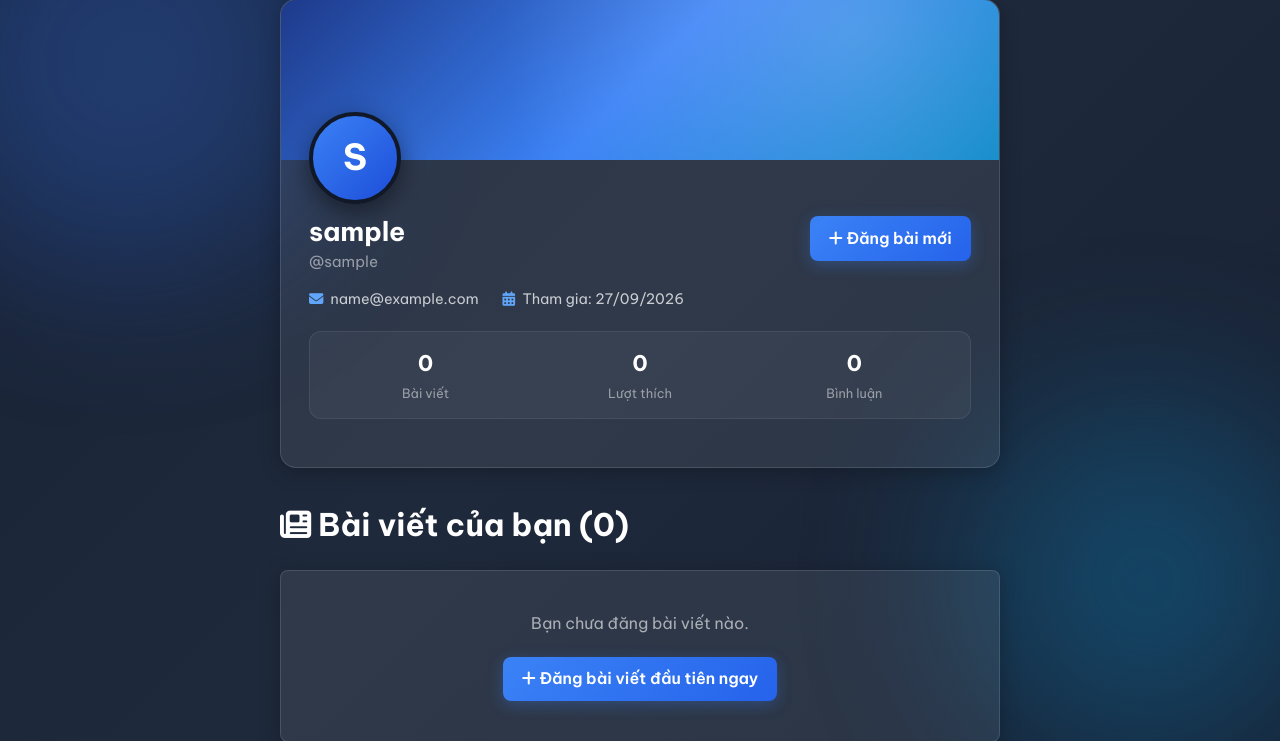
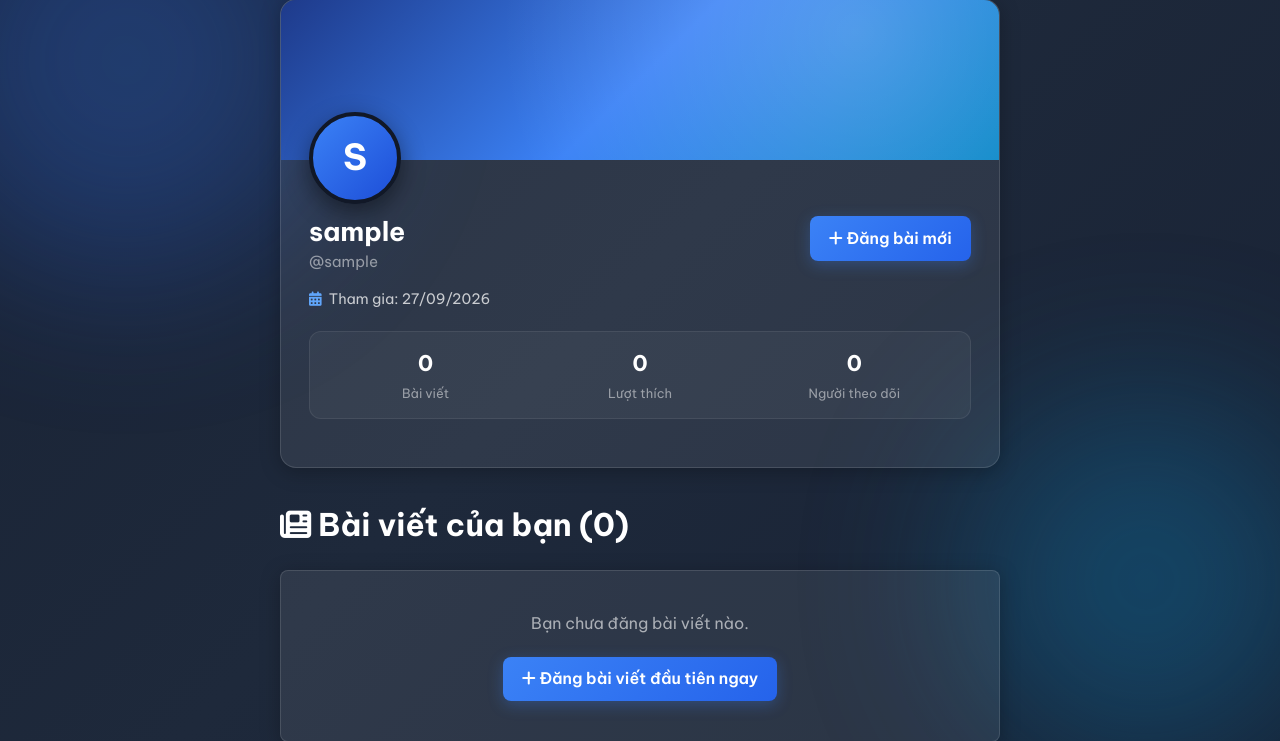
Before and after one commit to duchoai039-ctrl/24CT1-NGUYENBAHOAIDUC, a Django app: page /profile/ in a window 1280 px wide. Shown: the part 80-821 px from the top of the page. Run offline with Django 4.2, Linux system fonts and the light colour scheme; the visitor is signed in with stand-in values (Sample User, id 1); data comes from the database, SQL or seed files in the repository; both versions use the stored data as it was after the commit; data that the repository does not hold is empty.

Commit message:
Thay Binh luan bang Nguoi theo doi va bo email trang ca nhan

```diff
--- a/Blog/devBlog/models.py
+++ b/Blog/devBlog/models.py
@@ -63,3 +63,23 @@ class Comment(models.Model):
 
     def __str__(self):
         return self.author.username + ': ' + self.content[:30]
+
+
+class Follow(models.Model):
+    follower = models.ForeignKey(
+        User,
+        on_delete=models.CASCADE,
+        related_name='following'
+    )
+    following = models.ForeignKey(
+        User,
+        on_delete=models.CASCADE,
+        related_name='followers'
+    )
+    created_at = models.DateTimeField(auto_now_add=True)
+
+    class Meta:
+        unique_together = ('follower', 'following')
+
+    def __str__(self):
+        return f'{self.follower.username} follows {self.following.username}'
--- a/Blog/devBlog/templates/devBlog/profile.html
+++ b/Blog/devBlog/templates/devBlog/profile.html
@@ -27,10 +27,6 @@
 
       <div class="profile-details-grid">
         <div class="profile-detail-item">
-          <i class="fa-solid fa-envelope"></i>
-          <span>{{ user.email }}</span>
-        </div>
-        <div class="profile-detail-item">
           <i class="fa-solid fa-calendar-days"></i>
           <span>Tham gia: {{ user.date_joined|date:"d/m/Y" }}</span>
         </div>
@@ -47,8 +43,8 @@
           <span class="stat-label">Lượt thích</span>
         </div>
         <div class="profile-stat-box">
-          <span class="stat-number">{{ total_comments }}</span>
-          <span class="stat-label">Bình luận</span>
+          <span class="stat-number">{{ follower_count }}</span>
+          <span class="stat-label">Người theo dõi</span>
         </div>
       </div>
 
--- a/Blog/devBlog/views.py
+++ b/Blog/devBlog/views.py
@@ -1,7 +1,7 @@
 from django.shortcuts import render, get_object_or_404, redirect
 from django.contrib.auth.models import User
 from django.contrib.auth import authenticate, login, logout
-from .models import Post, Tag, UserProfile
+from .models import Post, Tag, UserProfile, Follow
 from .forms import RegisterForm
 from django.contrib.auth.decorators import login_required
 from django.db.models import Q
@@ -202,13 +202,13 @@ def profile(request):
     ).order_by('-created_at')
 
     total_likes_received = sum(post.total_likes() for post in posts)
-    total_comments_received = sum(post.total_comments() for post in posts)
+    follower_count = Follow.objects.filter(following=request.user).count()
     user_profile, _ = UserProfile.objects.get_or_create(user=request.user)
 
     return render(request, 'devBlog/profile.html', {
         'posts': posts,
         'total_likes': total_likes_received,
-        'total_comments': total_comments_received,
+        'follower_count': follower_count,
         'user_profile': user_profile,
     })
 
```
Also changed, not shown: Blog/db.sqlite3 (added), Blog/devBlog/migrations/0006_follow.py (added).
